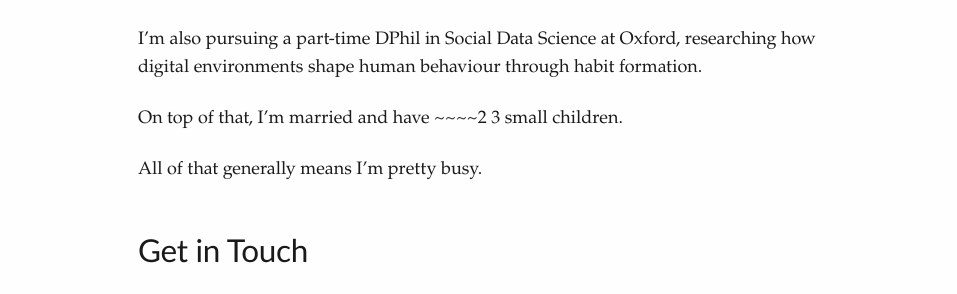
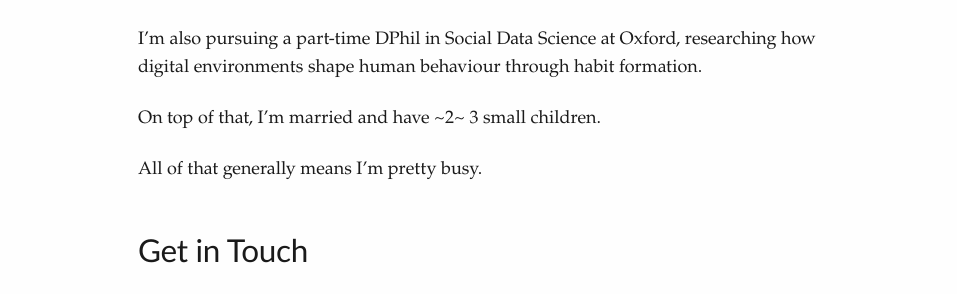
Before and after one commit to Kali89/kali89.github.io, a Jekyll site: the page built from about.md, in a window 1280 px wide. Shown: the part 332-626 px from the top of the page, without its empty margins (159-1116 px from the left). Built offline with Jekyll 4.4.1, drawn with Linux system fonts in a browser that asks for light colours.

Commit message:
More formatting

```diff
--- a/about.md
+++ b/about.md
@@ -8,7 +8,7 @@ I'm a staff-level data scientist based in rural North Yorkshire in the United Ki
 
 I'm also pursuing a part-time DPhil in Social Data Science at Oxford, researching how digital environments shape human behaviour through habit formation.
 
-On top of that, I'm married and have ~~~~2 3 small children.
+On top of that, I'm married and have ~2~ 3 small children.
 
 All of that generally means I'm pretty busy.
 
```
